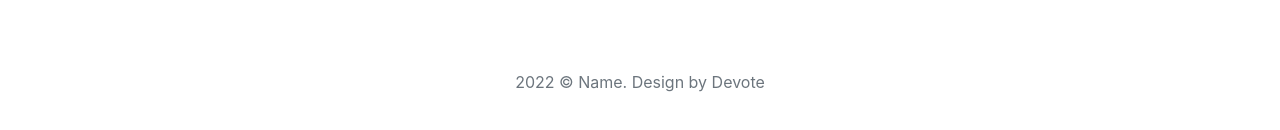
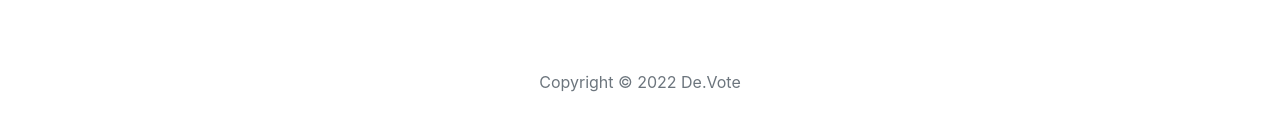
Before and after one commit to De-Vote/Landing-Page, a Next.js app: page / in a window 1280 px wide. Shown: the part 2170-2300 px from the top of the page. Built offline with nearby package versions, Linux system fonts and the light colour scheme.

Commit message:
add copyright info

```diff
--- a/components/Footer.js
+++ b/components/Footer.js
@@ -62,7 +62,7 @@
         <Row className="mt-5">
           <Col md={12}>
             <div className="text-center text-muted">
-              <p className="mb-0 f-15">2022 © Name. Design by Devote</p>
+              <p className="mb-0 f-15">Copyright © 2022 De.Vote</p>
             </div>
           </Col>
         </Row>
```
